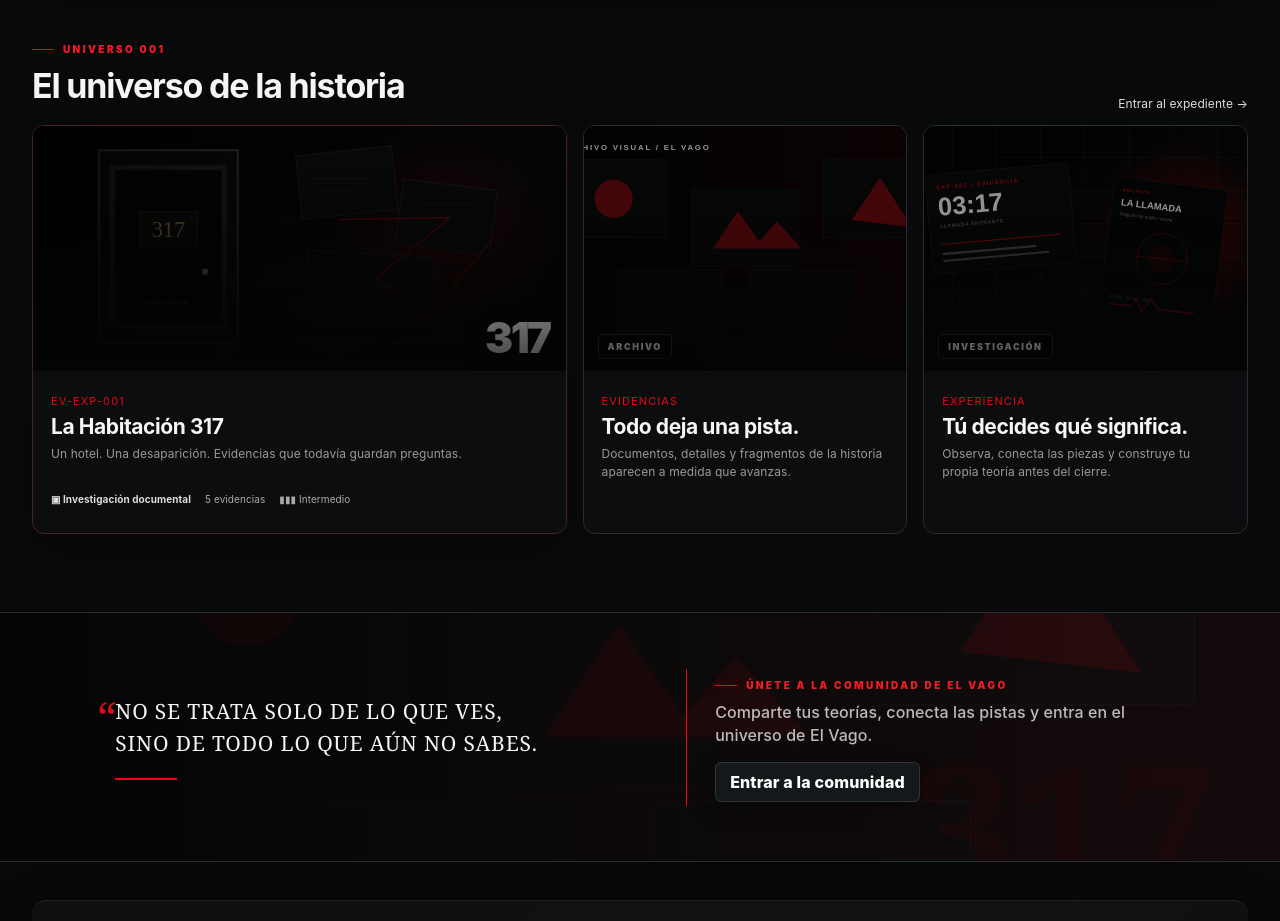
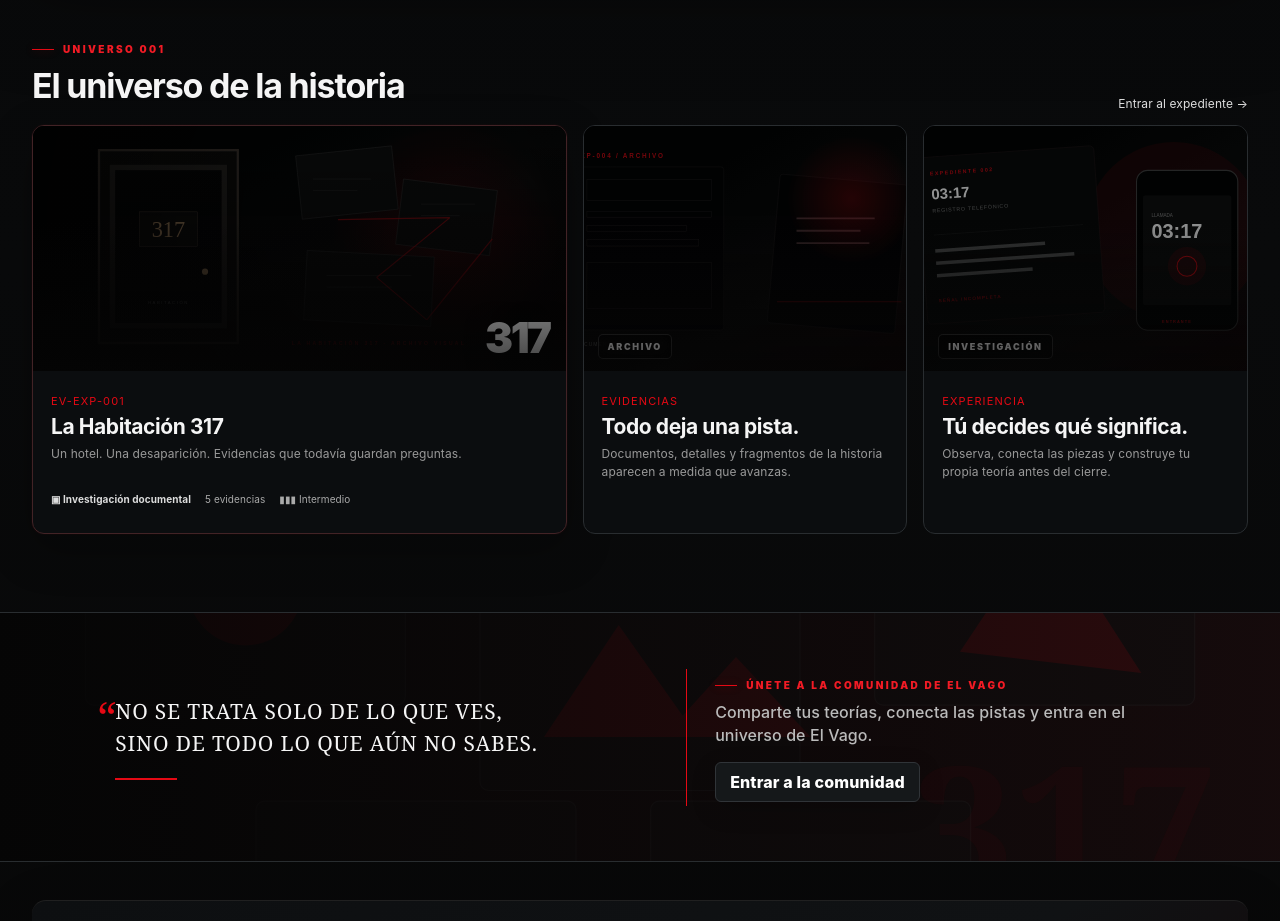
Before and after one commit to cesarrosa610-collab/el-vago, a Next.js app: page / in a window 1280 px wide. Shown: the part 1020-1941 px from the top of the page. Built offline with nearby package versions, Linux system fonts and the light colour scheme; no server answers; the database is empty.

Commit message:
fix: align homepage visuals with final cinematic direction

```diff
--- a/src/app/page.tsx
+++ b/src/app/page.tsx
@@ -161,7 +161,7 @@ export default async function Home() {
 
           <article className="homeCaseCard atmosphereCard">
             <div className="homeCaseVisual atmosphereVisual">
-              <img src="/archivo-visual.svg" alt="" loading="lazy" />
+              <img src="/exp-004-archivo.svg" alt="" loading="lazy" />
               <span className="visualLabel">ARCHIVO</span>
             </div>
             <div className="homeCaseBody">
@@ -173,7 +173,7 @@ export default async function Home() {
 
           <article className="homeCaseCard atmosphereCard">
             <div className="homeCaseVisual atmosphereVisual">
-              <img src="/hero-investigacion.svg" alt="" loading="lazy" />
+              <img src="/exp-002-llamada.svg" alt="" loading="lazy" />
               <span className="visualLabel">INVESTIGACIÓN</span>
             </div>
             <div className="homeCaseBody">
```
